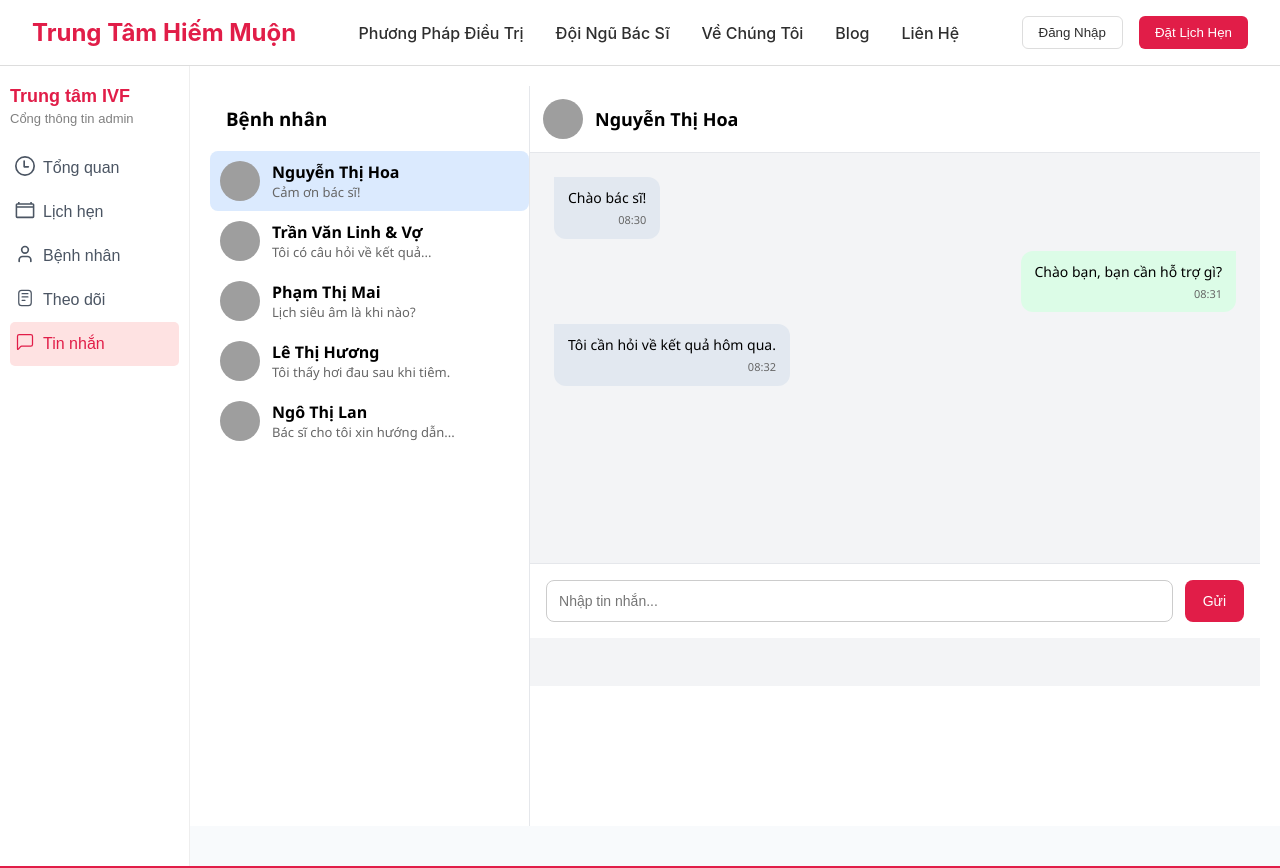
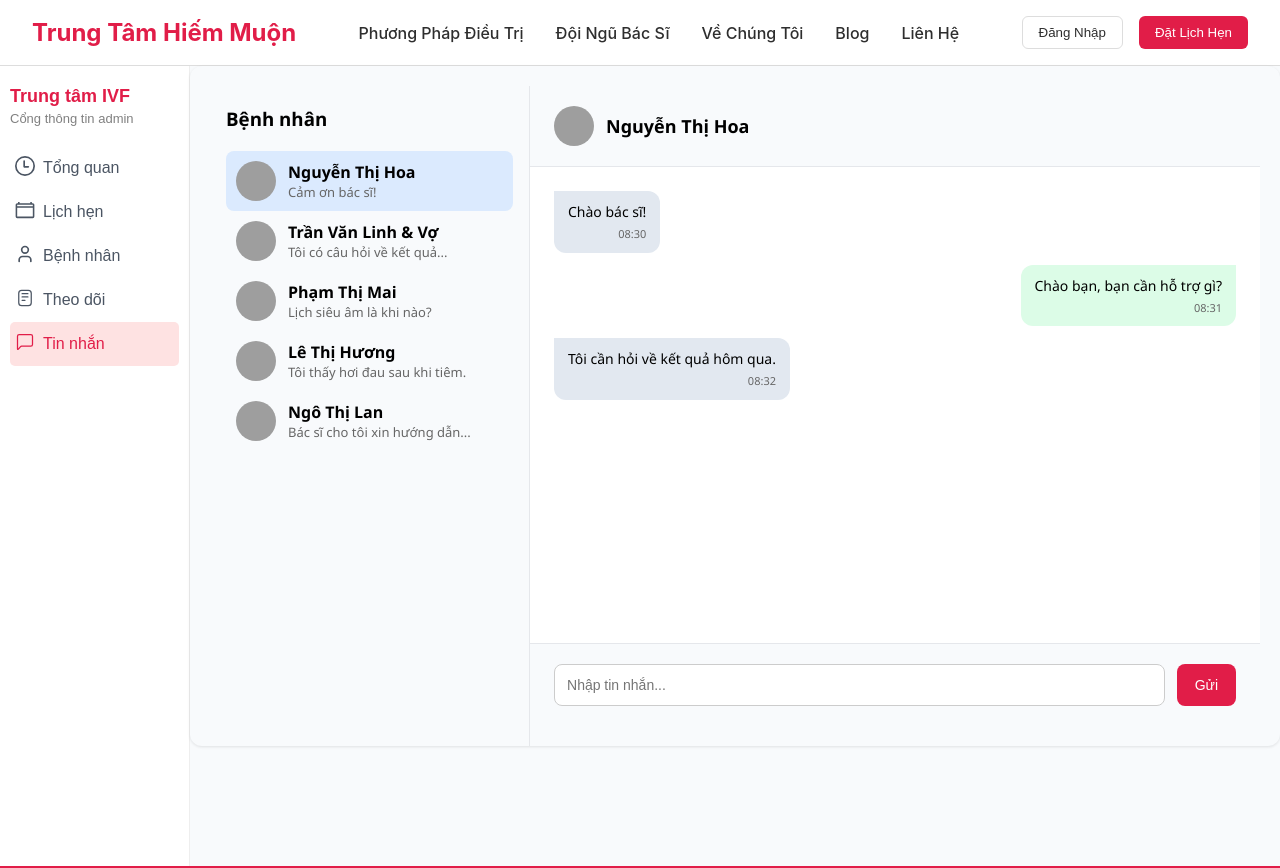
Before and after one commit to Pi2608/FertilityCare, a React (Vite) app in the folder fe/: page /doctor-dashboard/messages in a window 1280 px wide. Shown: the top 868 px of the page. Built offline with nearby package versions, Linux system fonts and the light colour scheme; sample sign-in values are in the browser's storage; grey boxes are pictures that could not be loaded.

Commit message:
hotfix final

```diff
--- a/fe/src/Pages/doctor/Dashboard/AppointmentsLayout/Appointments.css
+++ b/fe/src/Pages/doctor/Dashboard/AppointmentsLayout/Appointments.css
@@ -34,6 +34,16 @@
   border: 1px solid #ddd;
   font-size: 14px;
   margin-right: 8px;
+}
+
+.schedule-container .btn {
+  padding: 8px 12px;
+  margin-right: 6px;
+  border: none;
+  border-radius: 6px;
+  font-size: 14px;
+  cursor: pointer;
+  background: #f3f4f6;
 }
 
 .schedule-container .btn.red {
--- a/fe/src/Pages/doctor/Dashboard/MessageLayout/Message.css
+++ b/fe/src/Pages/doctor/Dashboard/MessageLayout/Message.css
@@ -1,22 +1,33 @@
 .message-wrapper {
   display: flex;
-  height: calc(100vh - 40px);
+  height: calc(100vh - 120px);
   width: 90%;
-  background: #fff;
+  background: #f8fafc;
   font-family: 'Segoe UI', sans-serif;
+  border-radius: 12px;
+  overflow: hidden;
+  box-shadow: 0 1px 3px rgba(0,0,0,0.1);
 }
 
 .message-wrapper .sidebar {
   width: 320px;
-  height: 600px;
   border-right: 1px solid #e5e7eb;
-  overflow-y: auto;
-  background: #fff;
+  background: #f8fafc;
+  display: flex;
+  flex-direction: column;
 }
 
 .message-wrapper .sidebar h3 {
-  margin: 0 0 20px 0;
-  padding-left: 16px;
+  margin: 0;
+  padding: 20px 16px;
+  background: #f8fafc;
+  flex-shrink: 0;
+}
+
+.message-wrapper .patient-list {
+  flex: 1;
+  overflow-y: auto;
+  padding: 0 16px 16px 16px;
 }
 
 .message-wrapper .patient-item {
@@ -54,19 +65,19 @@
 
 .message-wrapper .chat-box {
   flex: 1;
-  height: 600px;
   display: flex;
   flex-direction: column;
-  background: #f3f4f6;
+  background: #fff;
 }
 
 .message-wrapper .chat-header {
-  padding: 13px;
+  padding: 20px 24px;
   border-bottom: 1px solid #e5e7eb;
-  background: #fff;
+  background: #f8fafc;
   display: flex;
   align-items: center;
   gap: 12px;
+  flex-shrink: 0;
 }
 
 .message-wrapper .chat-header img {
@@ -81,12 +92,14 @@
 }
 
 .message-wrapper .chat-content {
-  height: 410px;
+  flex: 1;
   padding: 24px;
   overflow-y: auto;
   display: flex;
   flex-direction: column;
   gap: 12px;
+  background: #fff;
+  min-height: 0;
 }
 
 .message-wrapper .message-bubble {
@@ -118,11 +131,12 @@
 }
 
 .message-wrapper .chat-input {
-  padding: 16px;
-  background: #fff;
+  padding: 20px 24px;
+  background: #f8fafc;
   border-top: 1px solid #e5e7eb;
   display: flex;
   gap: 12px;
+  flex-shrink: 0;
 }
 
 .message-wrapper .chat-input input {
--- a/fe/src/Pages/doctor/Dashboard/MessageLayout/Message.jsx
+++ b/fe/src/Pages/doctor/Dashboard/MessageLayout/Message.jsx
@@ -35,8 +35,8 @@ export default function Message() {
   return (
     <div className="message-wrapper">
       <div className="sidebar">
-      <h3> </h3>
         <h3>Bệnh nhân</h3>
+        <div className="patient-list">
           {patients.map((p) => (
             <div
               key={p.id}
@@ -50,6 +50,7 @@ export default function Message() {
               </div>
             </div>
           ))}
+        </div>
       </div>
 
 
--- a/fe/src/Pages/doctor/Dashboard/PatientsLayout/Patients.css
+++ b/fe/src/Pages/doctor/Dashboard/PatientsLayout/Patients.css
@@ -36,10 +36,19 @@
   margin-right: 8px;
 }
 
+.patients-container .btn {
+  padding: 8px 12px;
+  margin-right: 6px;
+  border: none;
+  border-radius: 6px;
+  font-size: 14px;
+  cursor: pointer;
+  background: #f3f4f6;
+}
+
 .patients-container .btn.red {
   background: #e11d48;
-  color: #fff;
-  border: none;
+  color: white;
 }
 
 .patients-container .patients-table {
```
Lines whose indentation alone changed are shown as unchanged.
